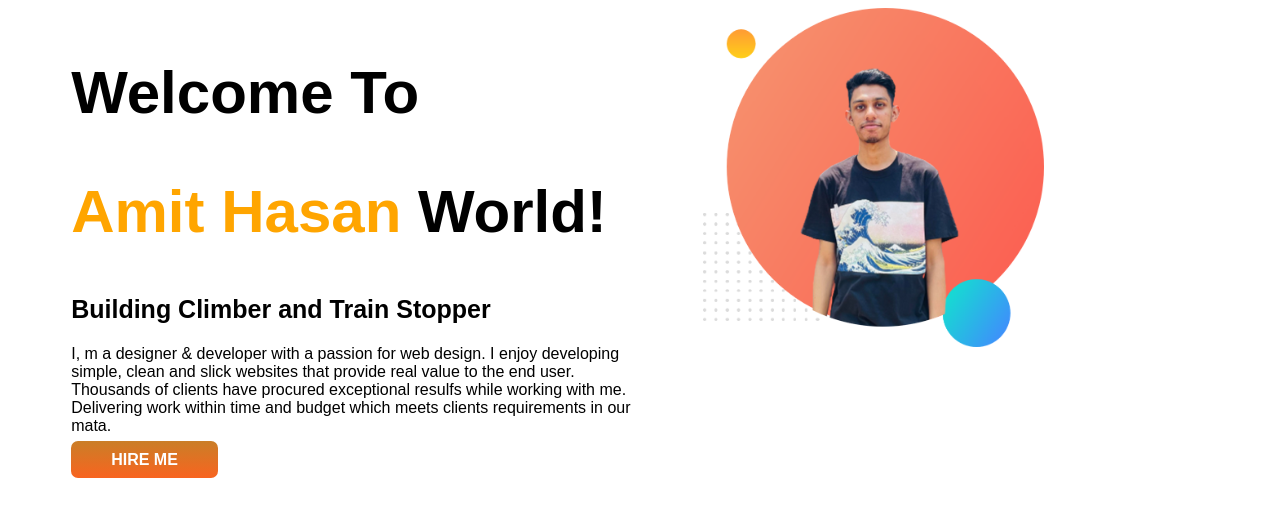
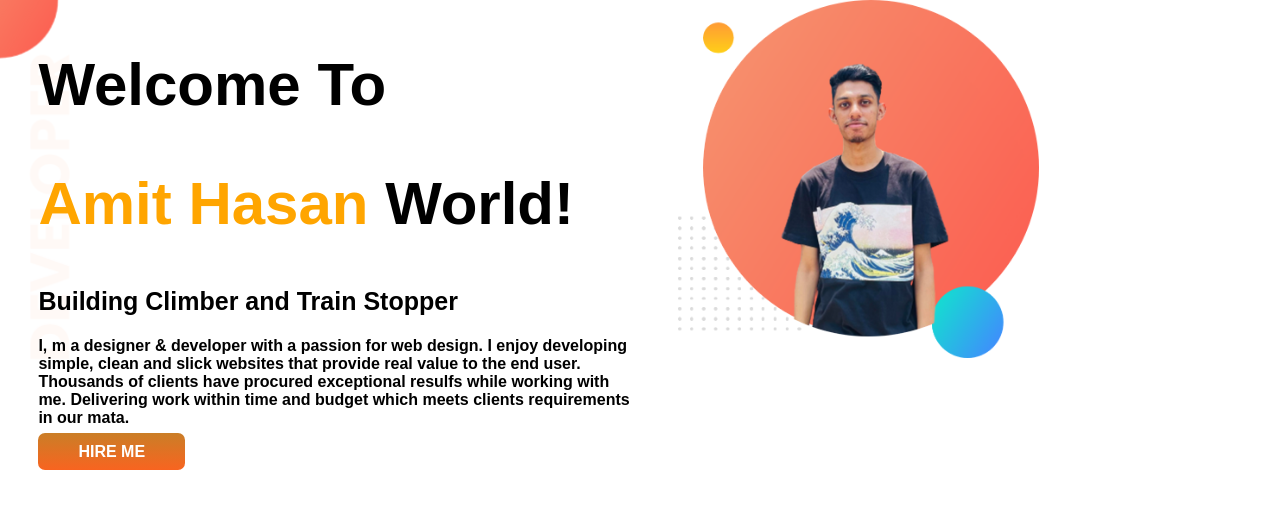
Before and after one commit to Shourovcool/excercise-portfolio, a plain HTML site: page index.html in a window 1280 px wide. Drawn offline with Linux system fonts and the light colour scheme; a web font is replaced by a local one.

Commit message:
background img add

```diff
--- a/style.css
+++ b/style.css
@@ -1,5 +1,6 @@
 body {
     font-family: 'Ysabeau SC', sans-serif;
+    margin: 0;
 }
 
 h1 {
@@ -12,15 +13,21 @@ h2 {
 
 .display-flex {
     display: flex;
+    background-image: url(top-banner.png);
+    background-repeat: no-repeat;
 }
 
 .half-width {
     width: 50%;
-    padding-left: 5%;
+    padding-left: 3%;
 }
 
 .half-width img {
     width: 60%;
+}
+
+.half-width p {
+    font-weight: 700;
 }
 
 .orangecolor-add {
```
Also changed, not shown: dream-bg.png (added), exp-bg.png (added), top-banner.png (added).
